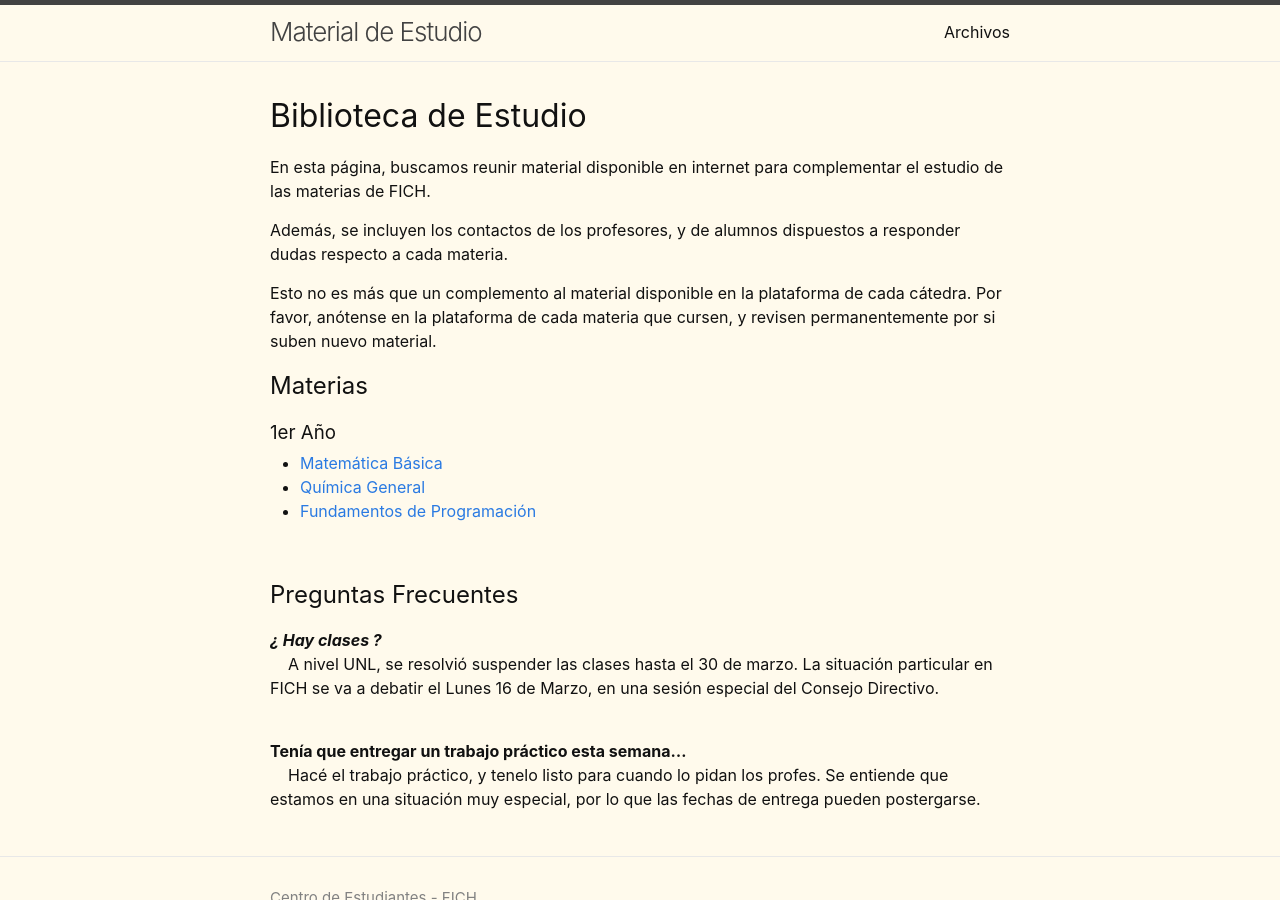
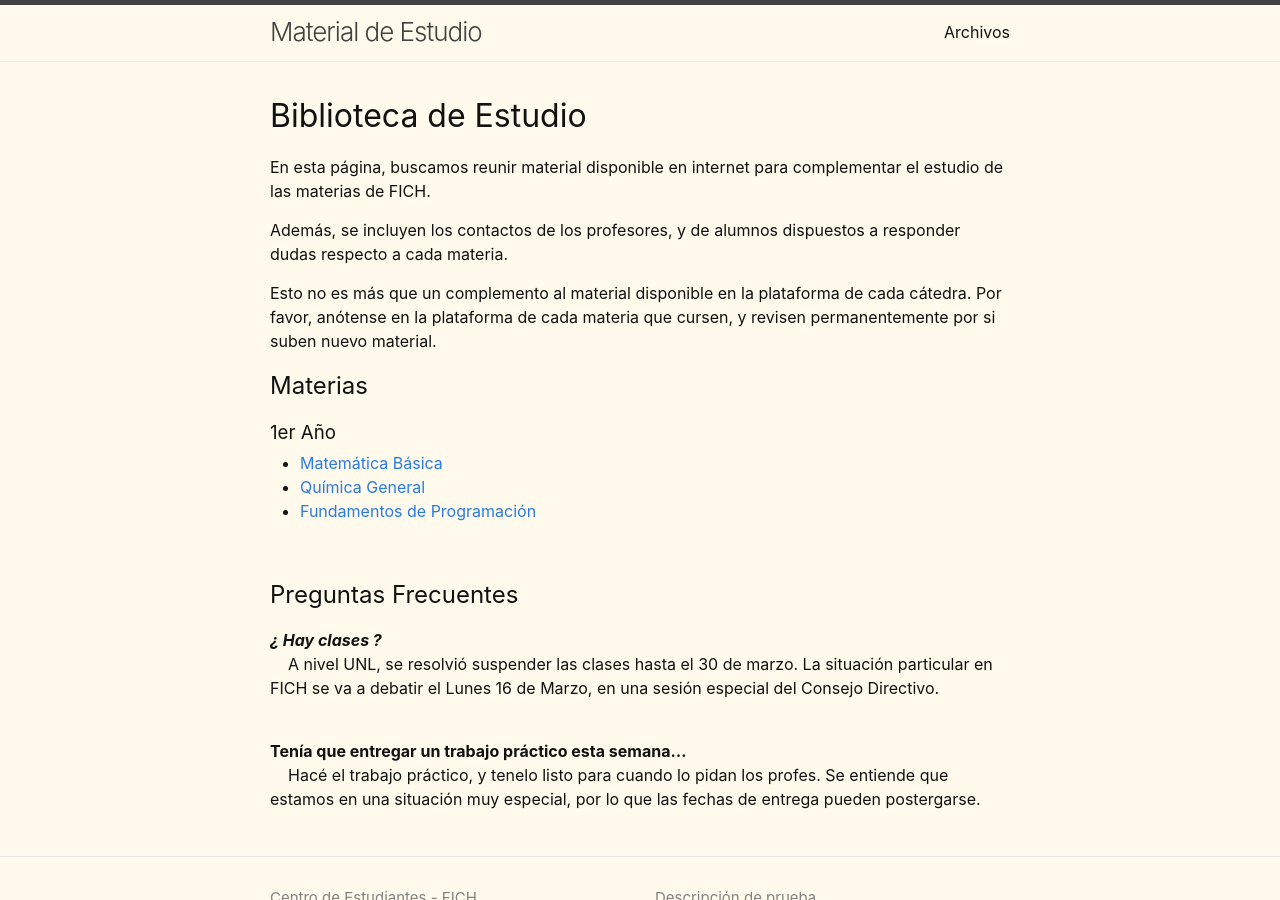
Before and after one commit to IJuanI/estudios, a Jekyll site: the page built from index.md, in a window 1280 px wide. Built offline with Jekyll 4.4.1, drawn with Linux system fonts in a browser that asks for light colours.

Commit message:
Agregar descripcion de prueba

```diff
--- a/_config.yml
+++ b/_config.yml
@@ -4,7 +4,7 @@ author:
   name: Centro de Estudiantes - FICH
   email: un@correo.com
 
-description: ""
+description: "Descripción de prueba"
 logo: favicon.ico
 
 baseurl: ""
```
